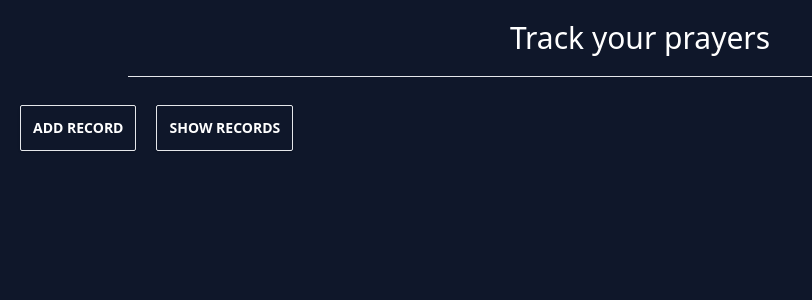
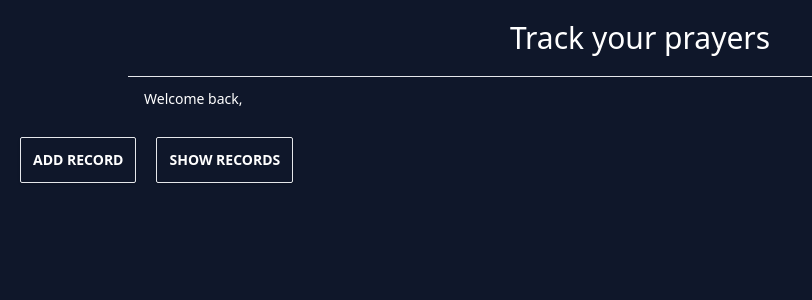
Before and after one commit to ArhamNaeem/prayer-times-app, a React (Vite) app: page /track-prayer in a window 1280 px wide. Shown: the top 300 px of the page, without its empty margins (0-812 px from the left). Built offline with nearby package versions, Linux system fonts and the light colour scheme.

Commit message:
added username

```diff
--- a/src/Track-Prayer/PrayTracker.tsx
+++ b/src/Track-Prayer/PrayTracker.tsx
@@ -12,6 +12,7 @@ export default function Main() {
           <div className="flex items-center text-3xl text-center py-5 w-4/5 justify-center m-auto bg-slate border-b ">
             Track your prayers
           </div>
+          <p className="text-sm ml-16 lg:ml-36 mt-3">Welcome back, {user?.displayName}</p>
           <div className="flex">
             <AddRecord />
             <ShowRecord />
```
